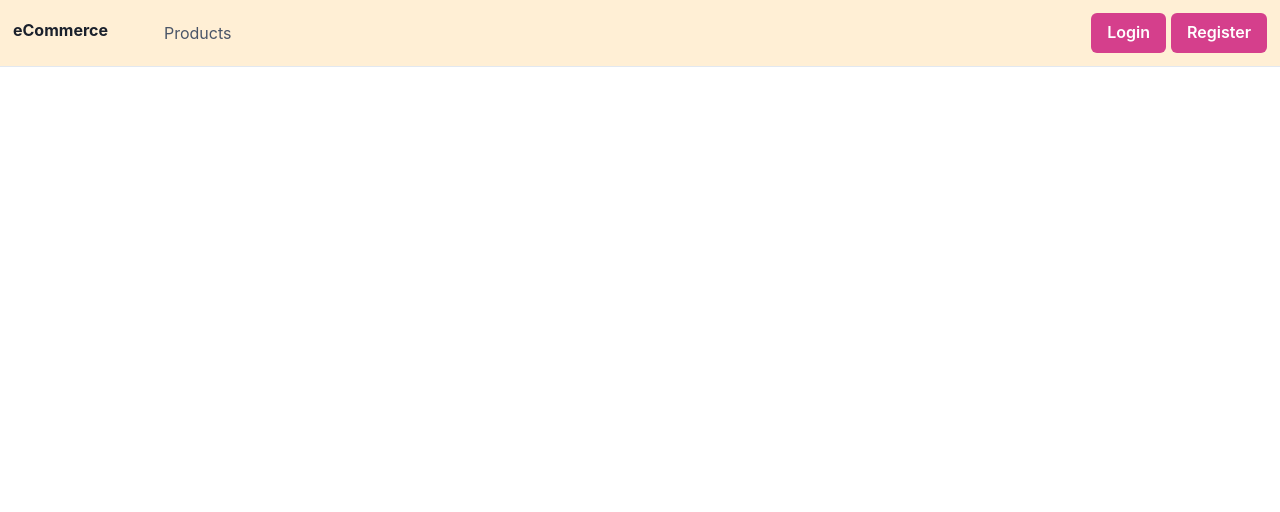
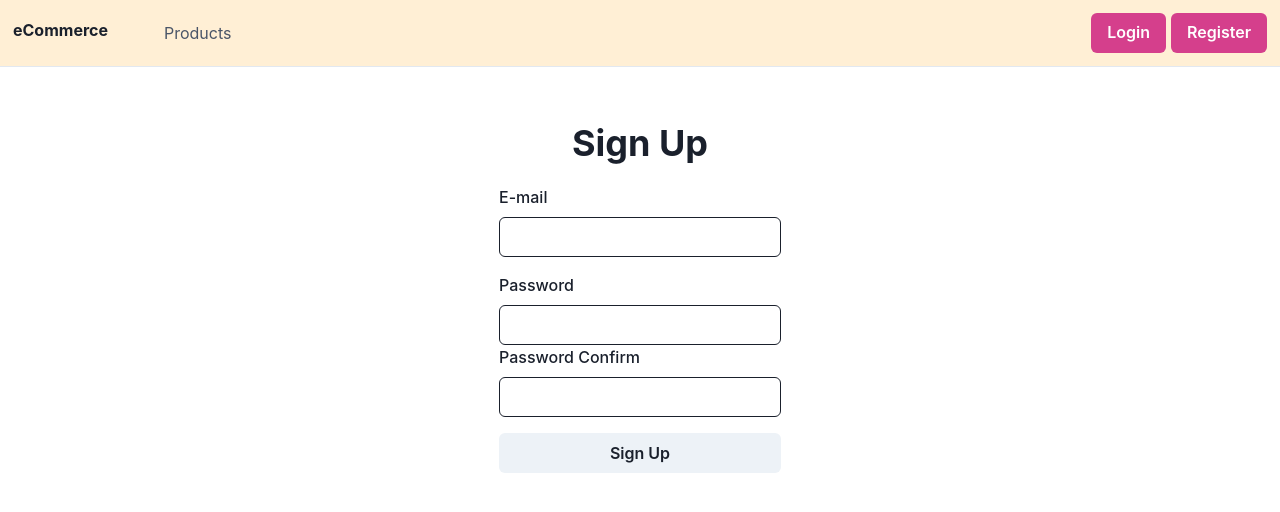
Before and after one commit to GokalpAvcu/e-Commerce-app, a React (Create React App) app in the folder client/: page /signup in a window 1280 px wide. Shown: the top 512 px of the page. Built offline with nearby package versions, Linux system fonts and the light colour scheme.

Commit message:
add formik, yup

```diff
--- a/client/package.json
+++ b/client/package.json
@@ -10,6 +10,7 @@
     "@testing-library/react": "^12.1.4",
     "@testing-library/user-event": "^13.5.0",
     "axios": "^0.26.1",
+    "formik": "^2.2.9",
     "framer-motion": "^6.2.8",
     "moment": "^2.29.1",
     "react": "^17.0.2",
@@ -18,7 +19,8 @@
     "react-query": "^3.34.17",
     "react-router-dom": "^5.3.0",
     "react-scripts": "5.0.0",
-    "web-vitals": "^2.1.4"
+    "web-vitals": "^2.1.4",
+    "yup": "^0.32.11"
   },
   "scripts": {
     "start": "react-scripts start",
--- a/client/src/pages/Auth/Signup/index.js
+++ b/client/src/pages/Auth/Signup/index.js
@@ -1,14 +1,48 @@
-import React from 'react'
-import {Flex, Box, Heading, FormControl, FormLabel} from "@chakra-ui/react";
+import React from "react";
+import {
+  Flex,
+  Box,
+  Heading,
+  FormControl,
+  FormLabel,
+  Input,
+  Button
+} from "@chakra-ui/react";
 
 function Signup() {
   return (
     <div>
       <Flex align="center" width="full" justifyContent="center">
+        <Box pt={10}>
+          <Box textAlign="center">
+            <Heading>Sign Up</Heading>
+          </Box>
+          <Box my={5} textAlign="left">
+            <form onSubmit={() => {}}>
+              <FormControl>
+                <FormLabel>E-mail</FormLabel>
+                <Input name="email" />
+              </FormControl>
 
+              <FormControl mt="4">
+                <FormLabel>Password</FormLabel>
+                <Input name="password" type="password" />
+              </FormControl>
+
+              <FormControl>
+                <FormLabel>Password Confirm</FormLabel>
+                <Input name="password confirm" type="password" />
+              </FormControl>
+
+              <Button mt="4" width="full" type="submit">
+               Sign Up
+              </Button>
+            </form>
+          </Box>
+        </Box>
       </Flex>
     </div>
-  )
+  );
 }
 
-export default Signup
+export default Signup;
```
Also changed, not shown: 1 other file (tests, documents, lock files or other folders).
